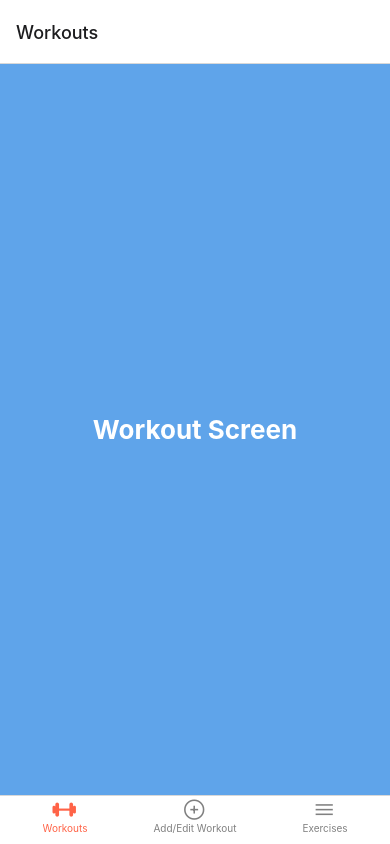
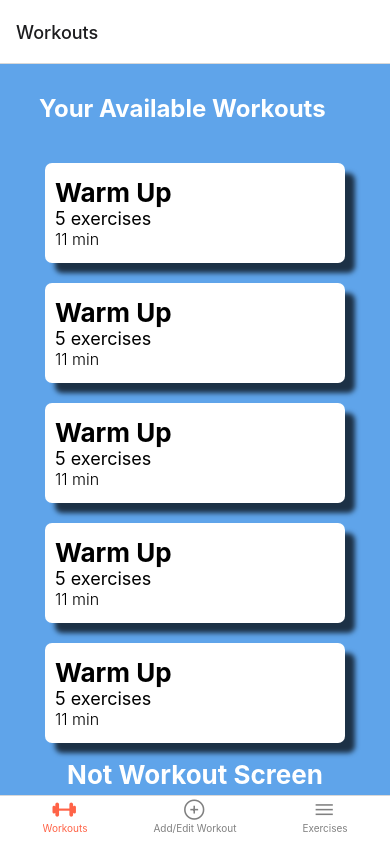
Before and after one commit to DJAceAttorney/Software_Engineering_Project, a React Native app in the folder workoutApp/: screen / in a window 390 px wide. Built offline with nearby package versions, Linux system fonts and the light colour scheme.

Commit message:
started adding visual layout for button.

```diff
--- /dev/null
+++ b/workoutApp/navigation/components/button.js
@@ -0,0 +1,42 @@
+import * as React from 'react';
+import { StyleSheet, View, Text } from 'react-native';
+
+const WorkoutButton = (props) => {//going to use props to take in the object data of the exercise
+    return (
+        <View style={styles.container}>
+                <Text
+                    style={{ color: '#000', fontSize: 26, fontWeight: 'bold'}}>Warm Up</Text>
+                <Text
+                    style={{ color: '#000', fontSize: 18, fontWeight: 'normal'}}>5 exercises</Text>
+                <Text
+                    style={{ color: '#000', fontSize: 16, fontWeight: '300' }}>11 min </Text>
+        </View>
+    );
+}
+
+export default WorkoutButton;
+
+
+const styles = StyleSheet.create({
+    container: {
+      display: "flex",
+      width: 300,
+      height: 100,
+      flexDirection: "column",
+      backgroundColor: 'white',
+      marginVertical: 10,
+      alignItems: 'flex-start',
+      justifyContent: 'center',
+      paddingHorizontal: 10,
+      borderRadius: 7,
+      shadowOffset: {height: 10, width: 10},
+      shadowColor: '#000',
+      shadowOpacity: 0.7,
+      shadowRadius: 5,
+    },
+},{
+    children: {
+    flex: 1,
+    marginLeft: 40,
+    }
+});
--- a/workoutApp/navigation/screens/workouts.js
+++ b/workoutApp/navigation/screens/workouts.js
@@ -1,20 +1,29 @@
 import * as React from 'react';
-import { StyleSheet, View, Text } from 'react-native';
+import { StyleSheet, View, ScrollView, Text } from 'react-native';
+import WorkoutButton from '../components/button';
 
 export default function workout({ navigation }) {
     return (
         <View style={styles.container}>
-
-            <View style={{ flex: 1, alignItems: 'center', justifyContent: 'center' }}>
+            <View style={{width: "80%"}}>
+            <Text
+                style={styles.title}>Your Available Workouts</Text>
+            </View>
+            <View style={styles.buttonContainer}>
+                <WorkoutButton/>
+                <WorkoutButton/>
+                <WorkoutButton/>
+                <WorkoutButton/>
+                <WorkoutButton/>
+            </View>
+                    <View style={{ flex: 1, alignItems: 'center', justifyContent: 'center' }}>
                 <Text
                     onPress={() => alert('This is the "Workout" screen.')}
-                    style={{ color: 'white', fontSize: 26, fontWeight: 'bold' }}>Workout Screen</Text>
+                    style={{ color: 'white', fontSize: 26, fontWeight: 'bold' }}>Not Workout Screen</Text>
             </View>
-
         </View>
     );
 }
-
 
 const styles = StyleSheet.create({
     container: {
@@ -23,4 +32,18 @@ const styles = StyleSheet.create({
       alignItems: 'center',
       justifyContent: 'center',
     },
+    buttonContainer: {
+        display: "flex",
+        alignItems: "center",
+        flexDirection: "column",
+        justifyContent: "space-between"
+    },
+    title: {
+        color: 'white',
+        marginVertical: 30,
+        width: "100%",
+        fontSize: 24,
+        fontWeight: 'bold' ,
+        textAlign: "left",
+    }
 });
```
